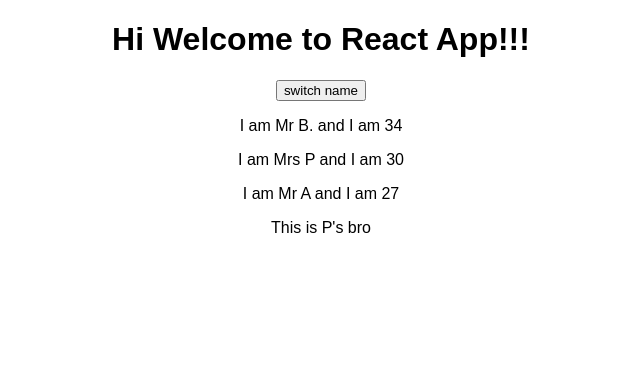
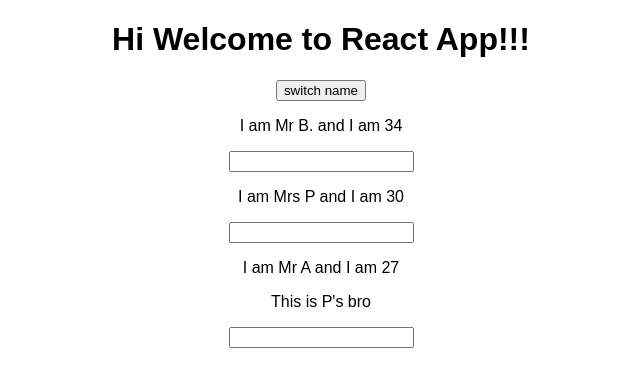
Before and after one commit to bhavik4748/reactUdemy, a React (Create React App) app: page / in a window 1280 px wide. Shown: the top 386 px of the page, without its empty margins (319-959 px from the left). Built offline with nearby package versions, Linux system fonts and the light colour scheme.

Commit message:
adding events and passing data

```diff
--- a/src/App.js
+++ b/src/App.js
@@ -13,12 +13,22 @@
     ]
   }
 
-  switchNameHandler=()=>{
-    console.log('was clicked');
+  switchNameHandler = (newName) => {
+    // console.log('was clicked');
 
     this.setState({
       Person: [
-        { name: "Mr Bhavik", age: "34" },
+        { name: newName, age: "34" },
+        { name: "Mrs P", age: "30" },
+        { name: "Mr A", age: "27" }
+      ]
+    })
+  }
+
+  nameChangedHandler = (event) => {
+    this.setState({
+      Person: [
+        { name: event.target.value, age: "34" },
         { name: "Mrs P", age: "30" },
         { name: "Mr A", age: "27" }
       ]
@@ -29,10 +39,10 @@
     return (
       <div className="App">
         <h1> Hi Welcome to React App!!!</h1>
-        <button onClick={this.switchNameHandler}>switch name</button>
+        <button onClick={() => this.switchNameHandler()}>switch name</button>
         <Person name={this.state.Person[0].name} age={this.state.Person[0].age} />
         <Person name={this.state.Person[1].name} age={this.state.Person[1].age} />
-        <Person name={this.state.Person[2].name} age={this.state.Person[2].age} > This is P's bro </Person >
+        <Person click={this.switchNameHandler.bind(this, "Bhav!")} name={this.state.Person[2].name} age={this.state.Person[2].age} change={this.nameChangedHandler}> This is P's bro </Person >
       </div>
     );
   }
--- a/src/Person/Person.js
+++ b/src/Person/Person.js
@@ -3,8 +3,9 @@
 const person = (props) => {
     return (
         <div>
-            <p>I am {props.name} and I am {props.age}</p>
+            <p onClick={props.click}>I am {props.name} and I am {props.age}</p>
             <p>{props.children}</p>
+            <p><input type="text" onChange={props.change} ></input></p>
         </div>
     )
 
```
